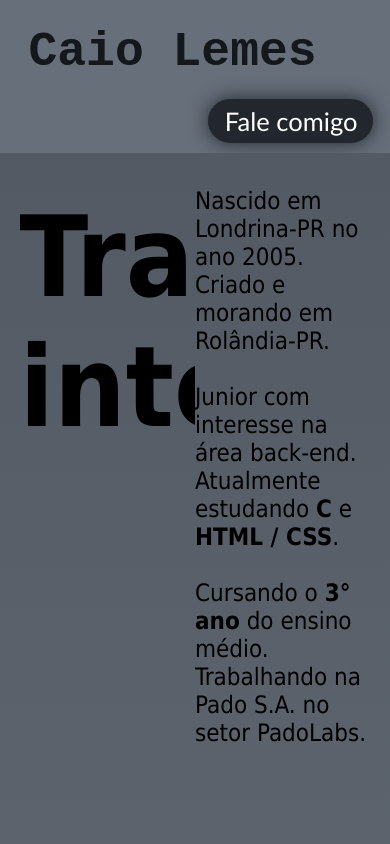
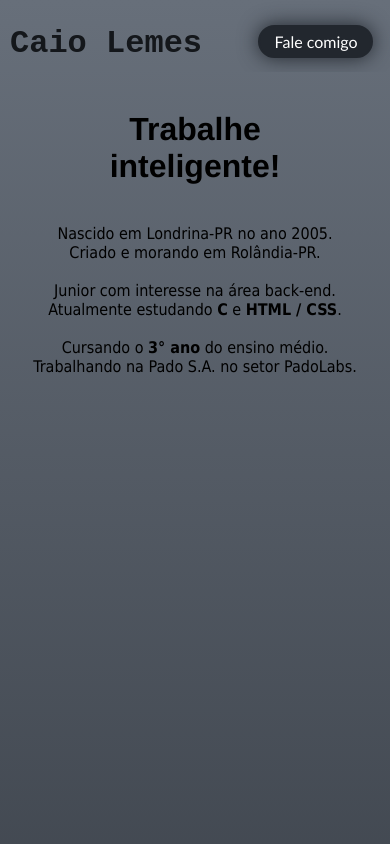
Before and after one commit to clopso/clopso.github.io, a plain HTML site: page index.html in a window 390 px wide. Shown: the top 844 px of the page. Drawn offline with Linux system fonts and the light colour scheme.

Commit message:
Responsividade

```diff
--- a/css/styles.css
+++ b/css/styles.css
@@ -7,12 +7,12 @@
     scroll-behavior: smooth;
 }
 body{
-    background-image: linear-gradient(to bottom, #515861,#676F7A);
+    background-image: linear-gradient(to bottom, #676F7A,#22272E);
     justify-content: center;
     min-height: 100vh;
 }
 .header{
-    background:#676F7A;
+    background:transparent;
     width:100%;
     height:10%;
     padding:10px;
@@ -42,25 +42,30 @@ body{
 .content{
     width:100%;
     height:85vh;
+    display: inline-block;
 }
 .content .main{
+    width:45%;
     float: left;
-    width:45%;
+    margin-left: 5%;
     padding-top: 10%;
-    margin-left: 5%;
+
+    font-family: 'Helvetica Neue', sans-serif;
+    font-weight: 800;
+    font-style: normal;
+    font-size: 575%;
+}
+.content .second{
+    width: 45%;
+    float: right;
+    margin-right: 5%;
+    padding-top: 10%;
+
+    overflow: hidden;
+    text-align: right;
 
     font-family: Tahoma, sans-serif;
-    font-size: 350%;
-}
-.content .second{
-    float: right;
-    width: 45%;
-
-    overflow: hidden;
-    font-family: Tahoma, sans-serif;
-    font-size: 24px;
-    padding-top: 8.7%;
-    margin-right: 5%;
+    font-size: 150%;
 }
 
 .falecmg {
@@ -74,7 +79,36 @@ body{
 .footer a{
     padding-top: 30px;
     padding-right: 3%;
-    color: #22272E;
+    color: #676F7A;
     float: right;
-    filter:drop-shadow(0px 0px 5px #22272E)
+    filter:drop-shadow(0px 0px 5px #676F7A)
 }
+
+@media screen and (max-width: 700px) {
+    .header .name{
+        font-size: 200%;
+        margin-left: 0;
+        padding-top: 0;
+    }
+    .header .contact{
+        font-size: 100%;
+    }
+
+    .content .main{
+        float: none;
+        width: 100%;
+
+        text-align: center;
+        margin-left: 0;
+        padding-top:10%;
+        font-size: 200%;
+    }
+    .content .second{
+        width: 100%;
+        font-size: 100%;
+        text-align: center;
+
+        margin-right: 0;
+        padding-top:10%;
+    }
+}
--- a/index.html
+++ b/index.html
@@ -16,11 +16,8 @@
     </div>
 
     <div class="content">
-        <div class="main">
-            <h1>Trabalhe<br>inteligente!</h1>
-        </div>
-        <div class="second">
-            <p>
+        <h1 class="main">Trabalhe<br>inteligente!</h1>
+            <p class="second">
                 Nascido em Londrina-PR no ano 2005.
                     <br>
                 Criado e morando em Rolândia-PR.
```
